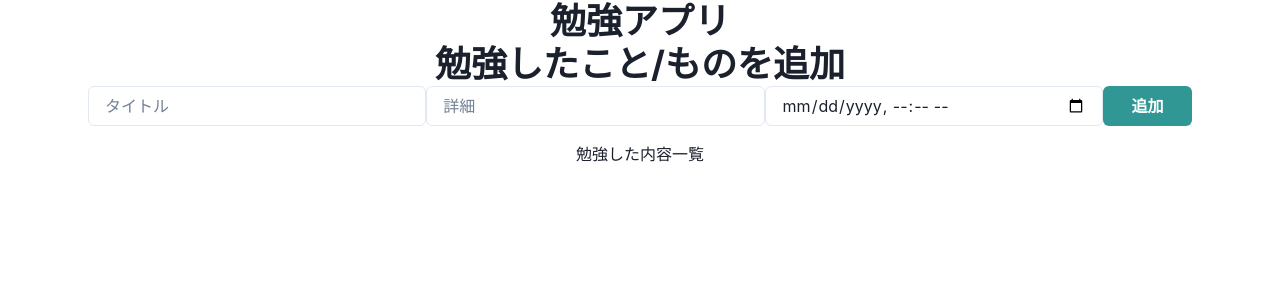
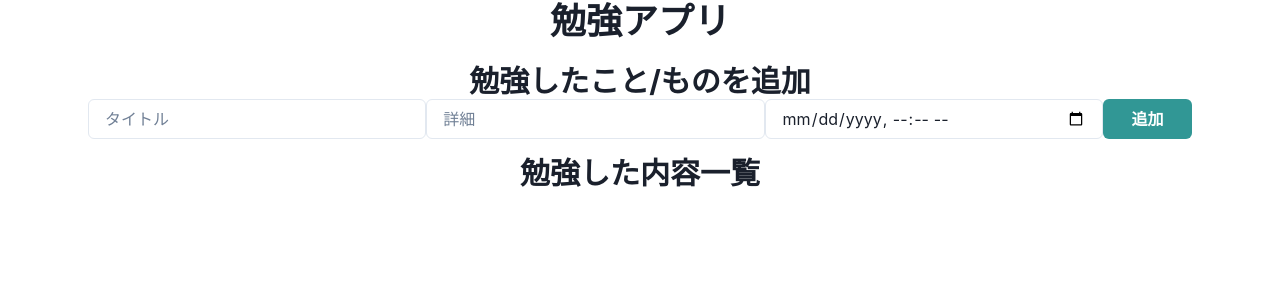
Before and after one commit to hharuki3/react_simple_study_app, a React (Create React App) app: page / in a window 1280 px wide. Shown: the top 300 px of the page. Built offline with nearby package versions, Linux system fonts and the light colour scheme.

Commit message:
見出しスタイル修正

```diff
--- a/src/Study.tsx
+++ b/src/Study.tsx
@@ -31,7 +31,7 @@ export const Study = () => {
   };
   return (
     <div style={{ textAlign: "center" }}>
-      <Heading as="h1">勉強アプリ</Heading>
+      <Heading as="h1" mb={5}>勉強アプリ</Heading>
       {/* ここにコンポーネントを差し込む */}
       <CreateStudy
         title={title}
--- a/src/components/CreateStudy.tsx
+++ b/src/components/CreateStudy.tsx
@@ -21,7 +21,7 @@ export const CreateStudy = (props: Props) => {
   } = props;
   return (
     <div>
-      <Heading as="h2">勉強したこと/ものを追加</Heading>
+      <Heading size="lg">勉強したこと/ものを追加</Heading>
       <Flex mx={20} px={2}>
         <Input
           placeholder="タイトル"
--- a/src/components/StudyList.tsx
+++ b/src/components/StudyList.tsx
@@ -1,17 +1,17 @@
-import { Button } from "@chakra-ui/react";
+import { Button, Heading } from "@chakra-ui/react";
 
 type Props = {
   completeStudy: Array<Array<string>>;
   onClickDelete: (index: number) => void;
 };
 export const StudyList = (props: Props) => {
-  const {completeStudy, onClickDelete } = props;
+  const { completeStudy, onClickDelete } = props;
   return (
     <div>
-      <h2>勉強した内容一覧</h2>
+      <Heading size="lg">勉強した内容一覧</Heading>
       {completeStudy.map((study, index) => {
         return (
-          <div key={index} style={{marginBottom: "10px"}}>
+          <div key={index} style={{ marginBottom: "10px" }}>
             <span style={{ fontWeight: "bold" }}>{study[0]}</span>
             <span>{study[1]}</span>
             <span>{study[2]}</span>
```
